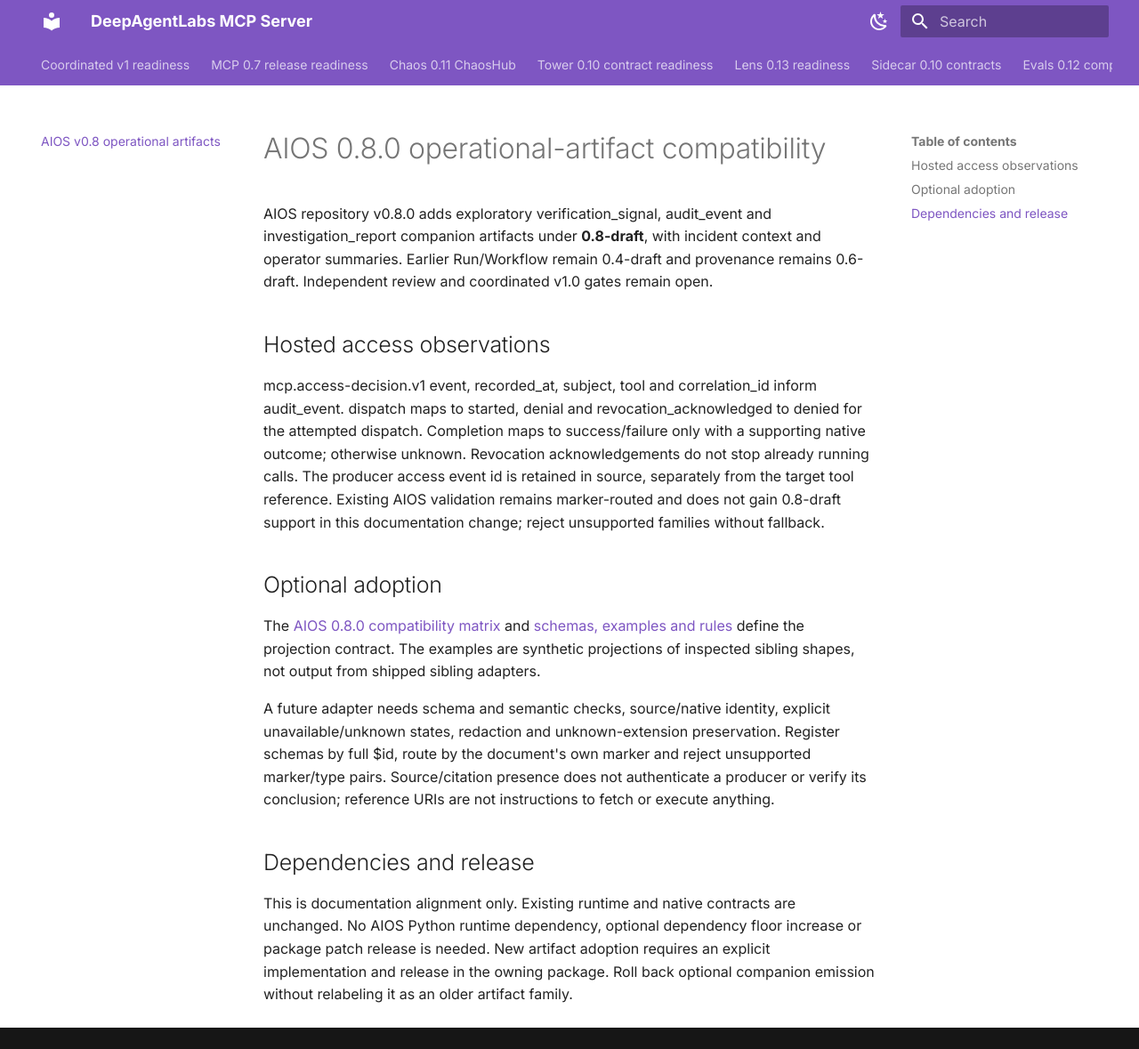
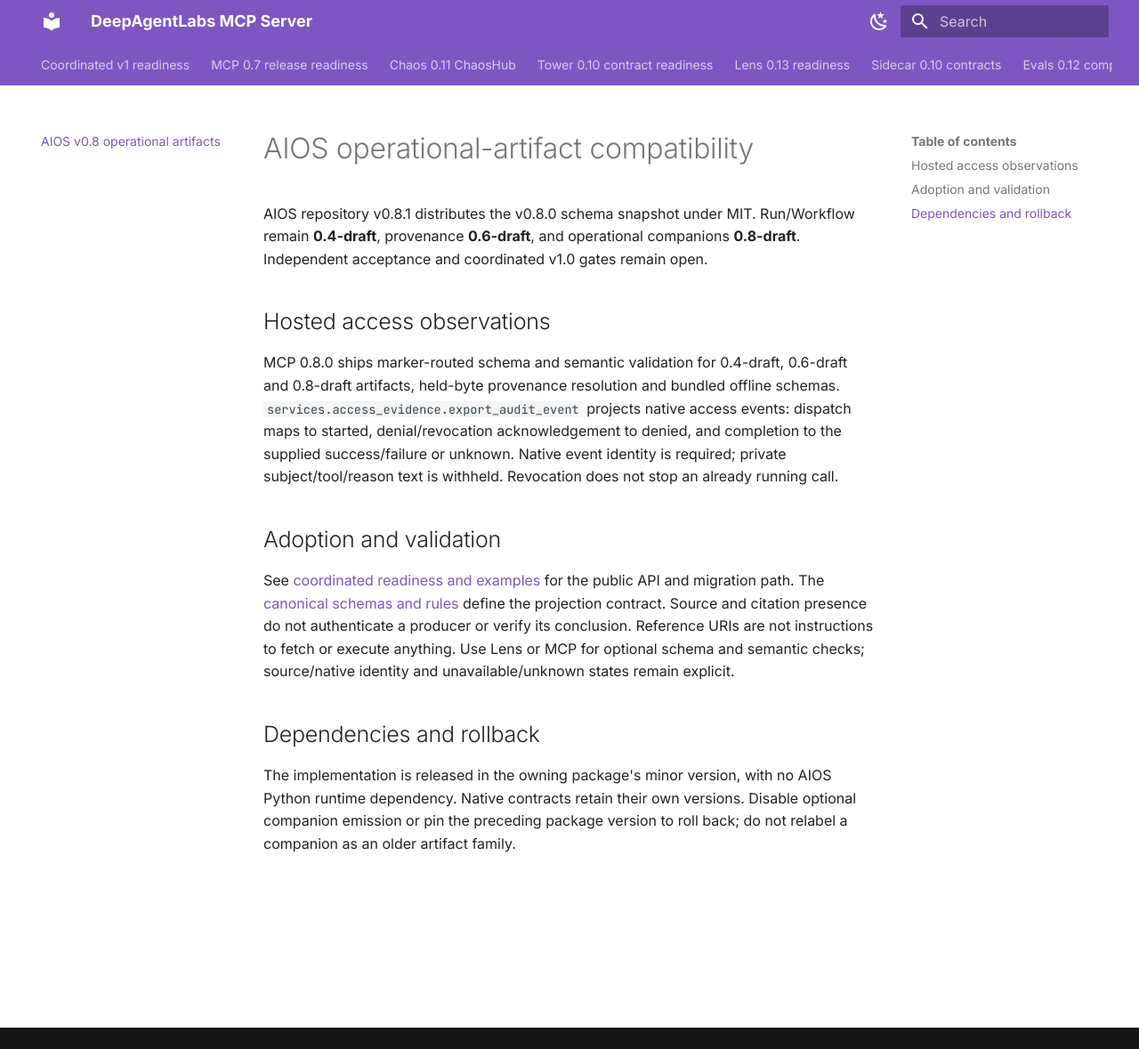
Before and after one commit to DeepAgentLabs/mcp-server, an MkDocs documentation site: the page built from docs/aios-0.8-operational-artifacts.md, in a window 1280 px wide and 1179 px high. Shown: the whole window at 89% size. Built offline with MkDocs 1.6.1 and Material for MkDocs 9.7.7, drawn with Linux system fonts in a browser that asks for light colours.

Commit message:
docs: align AIOS compatibility guide with shipped artifact support

```diff
--- a/docs/aios-0.8-operational-artifacts.md
+++ b/docs/aios-0.8-operational-artifacts.md
@@ -1,33 +1,25 @@
-# AIOS 0.8.0 operational-artifact compatibility
+# AIOS operational-artifact compatibility
 
-AIOS repository v0.8.0 adds exploratory verification_signal, audit_event and
-investigation_report companion artifacts under **0.8-draft**, with incident
-context and operator summaries. Earlier Run/Workflow remain 0.4-draft and
-provenance remains 0.6-draft. Independent review and coordinated v1.0 gates
-remain open.
+AIOS repository v0.8.1 distributes the v0.8.0 schema snapshot under MIT.
+Run/Workflow remain **0.4-draft**, provenance **0.6-draft**, and operational
+companions **0.8-draft**. Independent acceptance and coordinated v1.0 gates remain open.
 
 ## Hosted access observations
 
-mcp.access-decision.v1 event, recorded_at, subject, tool and correlation_id inform audit_event. dispatch maps to started, denial and revocation_acknowledged to denied for the attempted dispatch. Completion maps to success/failure only with a supporting native outcome; otherwise unknown. Revocation acknowledgements do not stop already running calls. The producer access event id is retained in source, separately from the target tool reference. Existing AIOS validation remains marker-routed and does not gain 0.8-draft support in this documentation change; reject unsupported families without fallback.
+MCP 0.8.0 ships marker-routed schema and semantic validation for 0.4-draft, 0.6-draft and 0.8-draft artifacts, held-byte provenance resolution and bundled offline schemas. `services.access_evidence.export_audit_event` projects native access events: dispatch maps to started, denial/revocation acknowledgement to denied, and completion to the supplied success/failure or unknown. Native event identity is required; private subject/tool/reason text is withheld. Revocation does not stop an already running call.
 
-## Optional adoption
+## Adoption and validation
 
-The [AIOS 0.8.0 compatibility matrix](https://github.com/DeepAgentLabs/ai-operations-spec/blob/v0.8.0/docs/v0.8.0-ecosystem.md)
-and [schemas, examples and rules](https://github.com/DeepAgentLabs/ai-operations-spec/tree/v0.8.0/specification/v0.8)
-define the projection contract. The examples are synthetic projections of
-inspected sibling shapes, not output from shipped sibling adapters.
+See [coordinated readiness and examples](coordinated-v1-readiness.md) for the
+public API and migration path. The [canonical schemas and rules](https://github.com/DeepAgentLabs/ai-operations-spec/tree/v0.8.1/specification/v0.8)
+define the projection contract. Source and citation presence do not authenticate
+a producer or verify its conclusion. Reference URIs are not instructions to
+fetch or execute anything. Use Lens or MCP for optional schema and semantic
+checks; source/native identity and unavailable/unknown states remain explicit.
 
-A future adapter needs schema and semantic checks, source/native identity,
-explicit unavailable/unknown states, redaction and unknown-extension
-preservation. Register schemas by full $id, route by the document's own marker
-and reject unsupported marker/type pairs. Source/citation presence does not
-authenticate a producer or verify its conclusion; reference URIs are not
-instructions to fetch or execute anything.
+## Dependencies and rollback
 
-## Dependencies and release
-
-This is documentation alignment only. Existing runtime and native contracts
-are unchanged. No AIOS Python runtime dependency, optional dependency floor
-increase or package patch release is needed. New artifact adoption requires an
-explicit implementation and release in the owning package. Roll back optional
-companion emission without relabeling it as an older artifact family.
+The implementation is released in the owning package's minor version, with no
+AIOS Python runtime dependency. Native contracts retain their own versions.
+Disable optional companion emission or pin the preceding package version to
+roll back; do not relabel a companion as an older artifact family.
```
